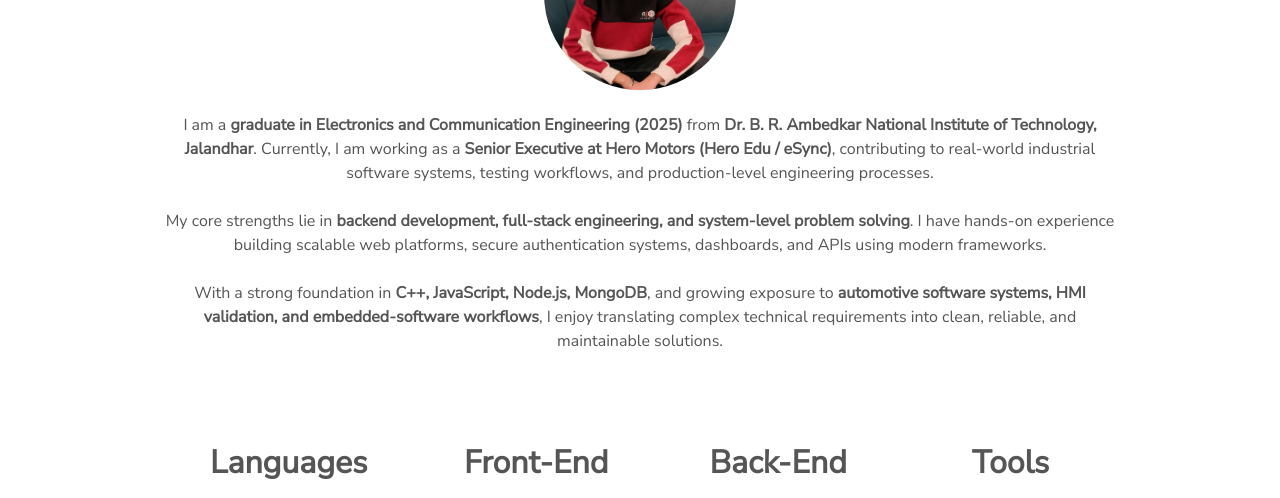
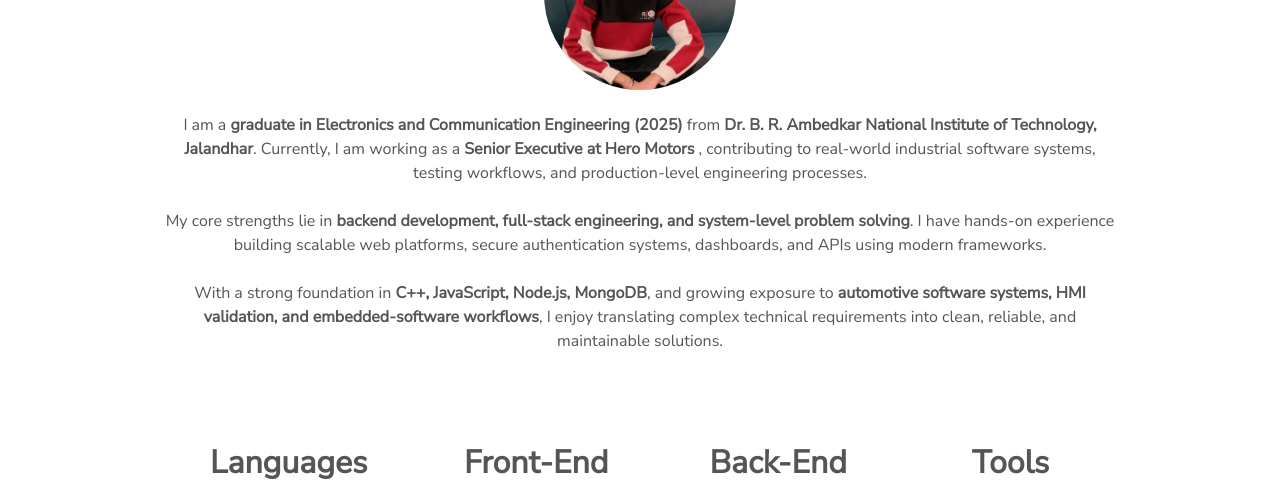
Before and after one commit to jujharsingh2802/jujhar-portfolio, a plain HTML site: page index.html in a window 1280 px wide. Shown: the part 1000-1498 px from the top of the page. Drawn offline with nearby package versions, Linux system fonts and the light colour scheme.

Commit message:
Update job title in index.html
Removed the specific reference to 'Hero Edu / eSync' from the job title.

```diff
--- a/index.html
+++ b/index.html
@@ -63,7 +63,7 @@
         <p>
   I am a <strong>graduate in Electronics and Communication Engineering (2025)</strong> from
   <strong>Dr. B. R. Ambedkar National Institute of Technology, Jalandhar</strong>.
-  Currently, I am working as a <strong>Senior Executive at Hero Motors (Hero Edu / eSync)</strong>,
+  Currently, I am working as a <strong>Senior Executive at Hero Motors </strong>,
   contributing to real-world industrial software systems, testing workflows, and
   production-level engineering processes.
   <br /><br />
```
